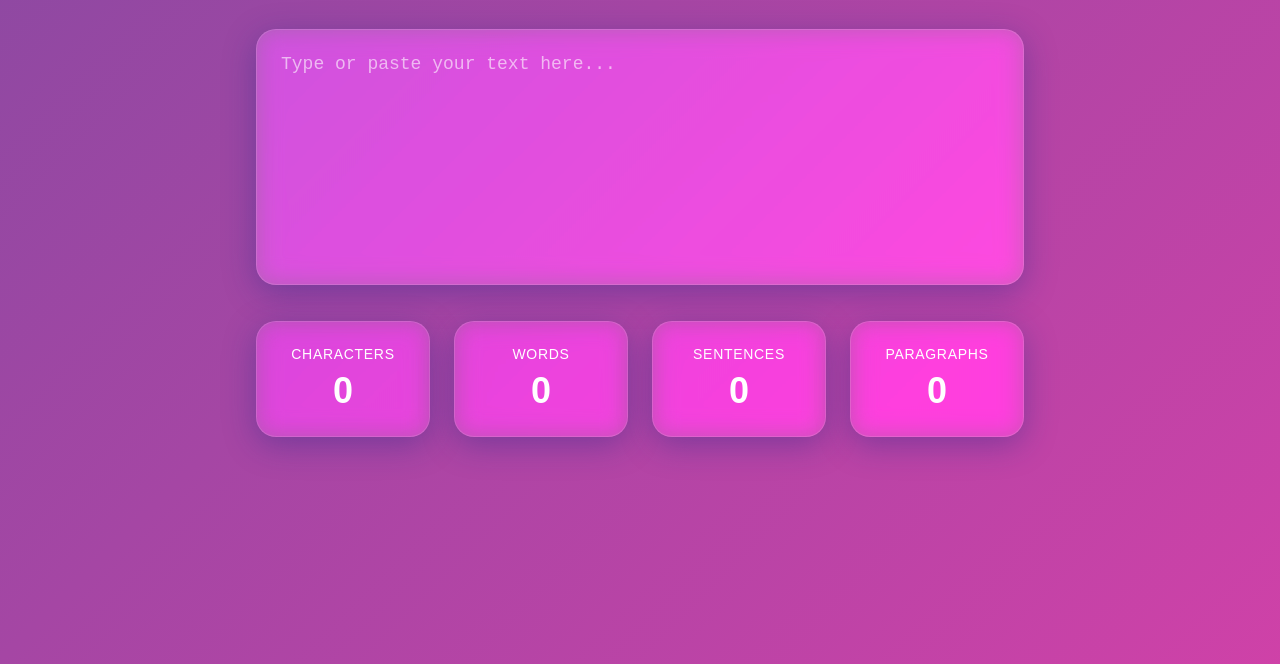
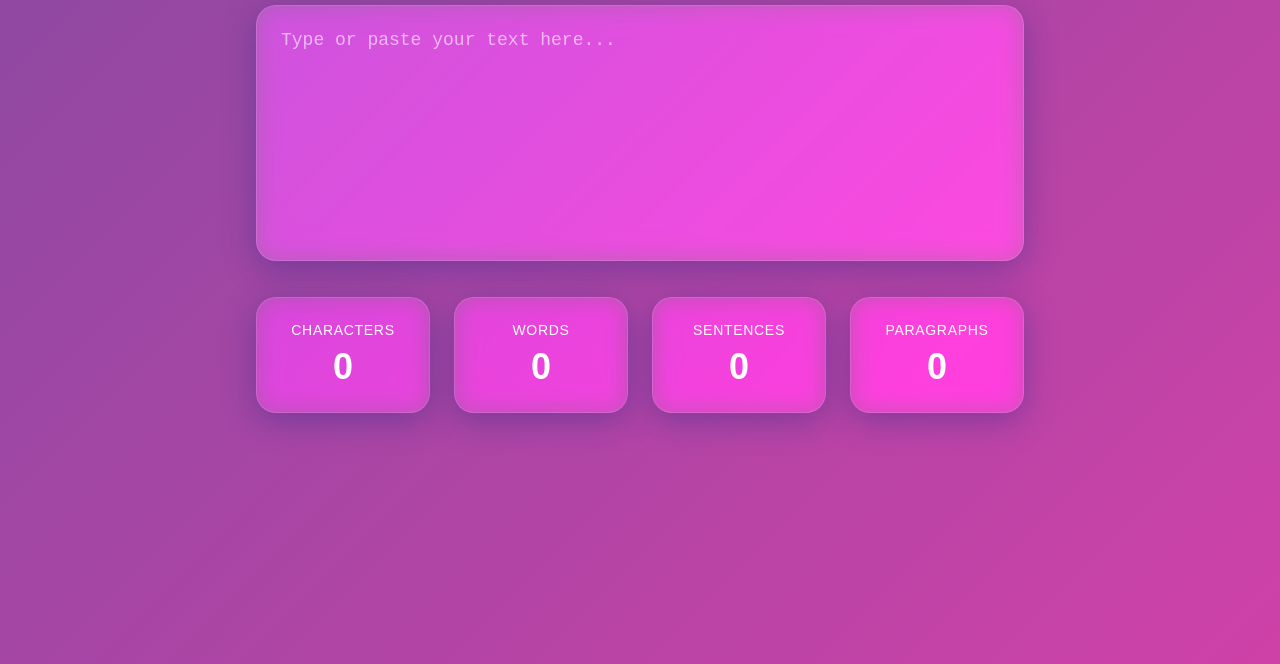
Before and after one commit to jawadkhatttak/Word-Counter, a plain HTML site: page index.html in a window 1280 px wide. Shown: the part 136-800 px from the top of the page. Drawn offline with Linux system fonts and the light colour scheme.

Commit message:
Update style.css

```diff
--- a/style.css
+++ b/style.css
@@ -7,7 +7,7 @@
         body {
             font-family: 'Arial', sans-serif;
             min-height: 100vh;
-            padding: 48px 24px;
+            padding: 24px 24px;
             background: linear-gradient(-45deg, #FF3CAC, #784BA0, #2B86C5);
             background-size: 400% 400%;
             animation: gradient 15s ease infinite;
```
